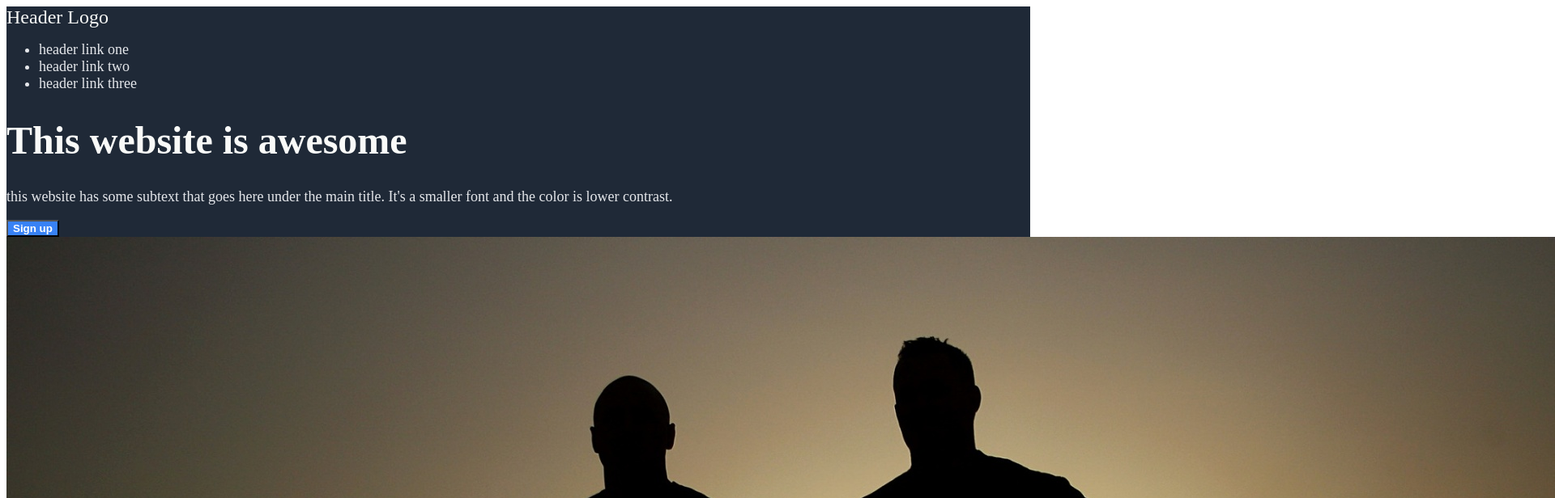
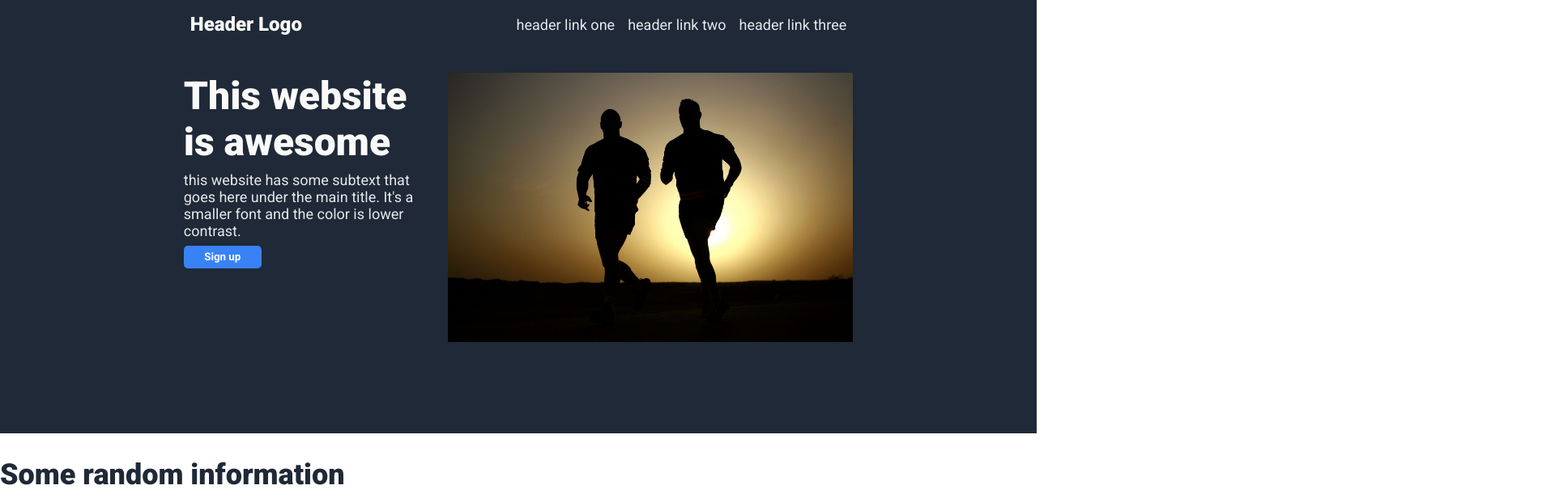
Before and after one commit to sweetzachary/landing-page, a plain HTML site: page index.html in a window 1280 px wide. Shown: the top 616 px of the page at 81% size, 1920 px wide, since content can reach past the window. Drawn offline with Linux system fonts and the light colour scheme.

Commit message:
Add hero and header css layout

```diff
--- a/index.html
+++ b/index.html
@@ -14,18 +14,20 @@
             Header Logo
         </div>
         <ul>
-            <li>header link one</li>
-            <li>header link two</li>
-            <li>header link three</li>
+            <li><a href="#">header link one</a></li>
+            <li><a href="#">header link two</a></li>
+            <li><a href="#">header link three</a></li>
         </ul>
     </div>
 
     <div class="hero">
+        <div class="text">
         <h1>This website is awesome</h1>
         <p>this website has some subtext that goes here under the main title.
             It's a smaller font and the color is lower contrast.
         </p>
         <button>Sign up</button>
+    </div>
         <img src="./runners-training-at-sunset.jpg" alt="runners training at sunset">
     </div>
     </div>
--- a/style.css
+++ b/style.css
@@ -1,4 +1,9 @@
 /*fonts and colors*/
+@import url('https://fonts.googleapis.com/css2?family=Roboto:ital,wght@0,100;0,300;0,400;0,500;0,700;0,900;1,100;1,300;1,400;1,500;1,700;1,900&display=swap');
+
+* {
+    font-family: "Roboto";
+}
 .upper, .footer {
     background-color: #1f2937;
 }
@@ -12,7 +17,7 @@ a {
     text-decoration: none;
 }
 
-.hero p, li {
+.hero p, li, a {
     font-size: 18px;
     color: #e5e7eb
 }
@@ -20,6 +25,7 @@ a {
 .header .logo {
     font-size: 24px;
     color: #f9faf8;
+    font-weight: 900;
 }
 
 button {
@@ -41,3 +47,66 @@ h2 {
     font-weight: light;
     font-style: italic;
 }
+
+/*let's flex*/
+body {
+    display: flex;
+    flex-direction: column;
+    margin: 0px;
+}
+/*let's start with the top thingie*/
+h1,p,button {
+    margin: 0px;
+}
+.upper {
+    display: flex;
+    flex-direction: column;
+    padding-left: 6cm;
+    padding-right:6cm;
+    padding-bottom: 3cm;
+    gap: 1cm;
+}
+
+.header {
+    display: flex;
+    flex-direction: row;
+    justify-content: space-between;
+    align-items: center;
+    padding: 8px;
+    padding-top:16px;
+}
+ul {
+    list-style: none;
+    margin: 0;
+    padding: 0;
+    display: flex;
+    flex-direction: row;
+    gap: 16px;
+}
+.hero {
+    display: flex;
+    direction: row;
+    justify-content: space-between;
+    gap: 15px;
+}
+
+
+.hero img {
+    width:500px;
+    height: auto;
+}
+.hero .text {
+    display: flex;
+    flex-direction: column;
+    gap: 8px;
+}
+
+
+.hero button {
+    border:none;
+    padding: 5px;
+    align-self:flex-start;
+    width: 1in;
+    height: 28px;
+    border-radius: 5px;
+}
```
